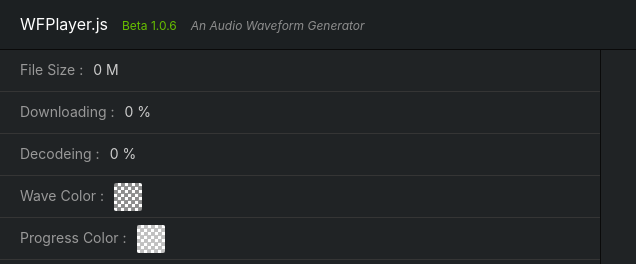
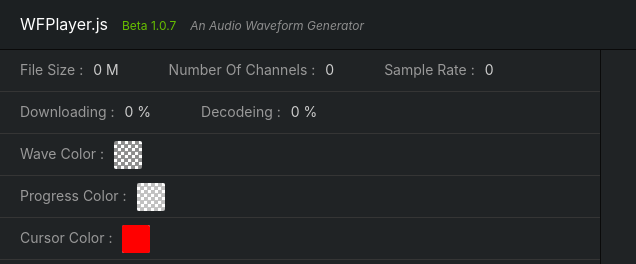
Before and after one commit to zhw2590582/WFPlayer, a website: page docs/index.html in a window 1280 px wide. Shown: the top 264 px of the page, 0-636 px from the left. Drawn offline with Linux system fonts and the light colour scheme.

Commit message:
add audiobuffer event

```diff
--- a/docs/assets/css/style.css
+++ b/docs/assets/css/style.css
@@ -121,6 +121,14 @@
     padding: 0 20px;
 }
 
+.main .left .item.infos {
+    display: flex;
+}
+
+.main .left .item.infos .info {
+    display: flex;
+}
+
 .main .left .item .name {
     color: #999;
     margin-right: 10px;
--- a/docs/assets/js/index.js
+++ b/docs/assets/js/index.js
@@ -2,6 +2,8 @@
 var $open = document.querySelector('.open');
 var $download = document.querySelector('.download');
 var $filesize = document.querySelector('.filesize');
+var $numberOfChannels = document.querySelector('.numberOfChannels');
+var $sampleRate = document.querySelector('.sampleRate');
 var $downloading = document.querySelector('.downloading');
 var $decodeing = document.querySelector('.decodeing');
 var $pickers = Array.from(document.querySelectorAll('.color-picker'));
@@ -38,6 +40,11 @@
 
     wf.on('decodeing', function(value) {
         $decodeing.innerHTML = (value * 100 || 0).toFixed(3) + ' %';
+    });
+
+    wf.on('audiobuffer', function(audiobuffer) {
+        $numberOfChannels.innerHTML = audiobuffer.numberOfChannels;
+        $sampleRate.innerHTML = audiobuffer.sampleRate;
     });
 
     wf.on('click', function(value) {
--- a/docs/index.html
+++ b/docs/index.html
@@ -38,17 +38,29 @@
         </header>
         <section class="main">
             <div class="left">
-                <div class="item">
+                <div class="item infos">
+                    <div class="info">
                         <div class="name">File Size :</div>
                         <div class="controller filesize">0 M</div>
                     </div>
-                <div class="item">
+                    <div class="info">
+                        <div class="name">Number Of Channels :</div>
+                        <div class="controller numberOfChannels">0</div>
+                    </div>
+                    <div class="info">
+                        <div class="name">Sample Rate :</div>
+                        <div class="controller sampleRate">0</div>
+                    </div>
+                </div>
+                <div class="item infos">
+                    <div class="info">
                         <div class="name">Downloading :</div>
                         <div class="controller downloading">0 %</div>
                     </div>
-                <div class="item">
+                    <div class="info">
                         <div class="name">Decodeing :</div>
                         <div class="controller decodeing">0 %</div>
+                    </div>
                 </div>
                 <div class="item">
                     <div class="name">Wave Color :</div>
--- a/docs/uncompiled/wfplayer.js
+++ b/docs/uncompiled/wfplayer.js
@@ -1293,9 +1293,12 @@
             channel = _this$wf.options.channel,
             duration = _this$wf.duration;
         this.audioCtx.decodeAudioData(uint8.buffer).then(function (audiobuffer) {
-          _this2.wf.emit('decodeing', audiobuffer.duration / duration);
-
           _this2.audiobuffer = audiobuffer;
+
+          _this2.wf.emit('audiobuffer', _this2.audiobuffer);
+
+          _this2.wf.emit('decodeing', _this2.audiobuffer.duration / duration);
+
           _this2.channelData = audiobuffer.getChannelData(channel);
 
           _this2.wf.emit('channelData', _this2.channelData);
@@ -1583,7 +1586,7 @@
     }, {
       key: "version",
       get: function get() {
-        return '1.0.6';
+        return '1.0.7';
       }
     }, {
       key: "env",
--- a/src/decoder.js
+++ b/src/decoder.js
@@ -22,8 +22,9 @@
         this.audioCtx
             .decodeAudioData(uint8.buffer)
             .then(audiobuffer => {
-                this.wf.emit('decodeing', audiobuffer.duration / duration);
                 this.audiobuffer = audiobuffer;
+                this.wf.emit('audiobuffer', this.audiobuffer);
+                this.wf.emit('decodeing', this.audiobuffer.duration / duration);
                 this.channelData = audiobuffer.getChannelData(channel);
                 this.wf.emit('channelData', this.channelData);
             })
```
Also changed, not shown: README.md, dist/wfplayer.js, 1 other file. Lines whose indentation alone changed are shown as unchanged.
